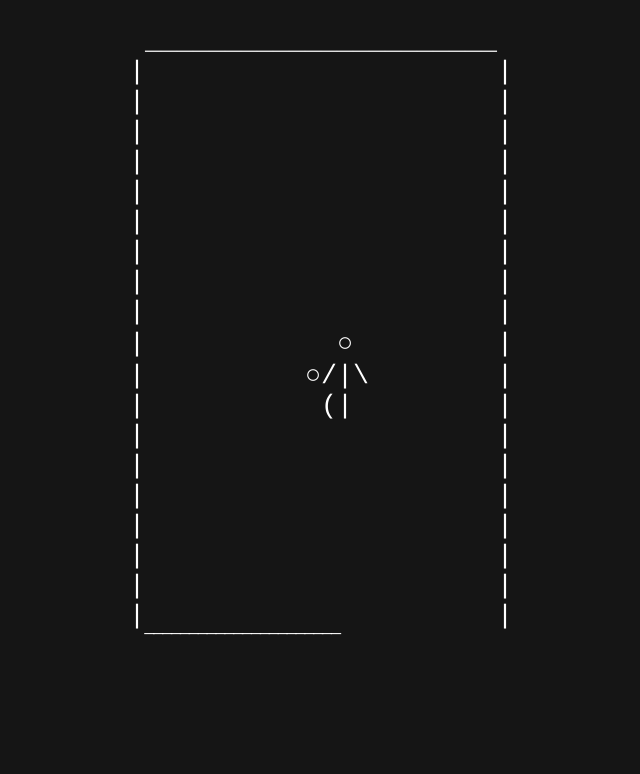
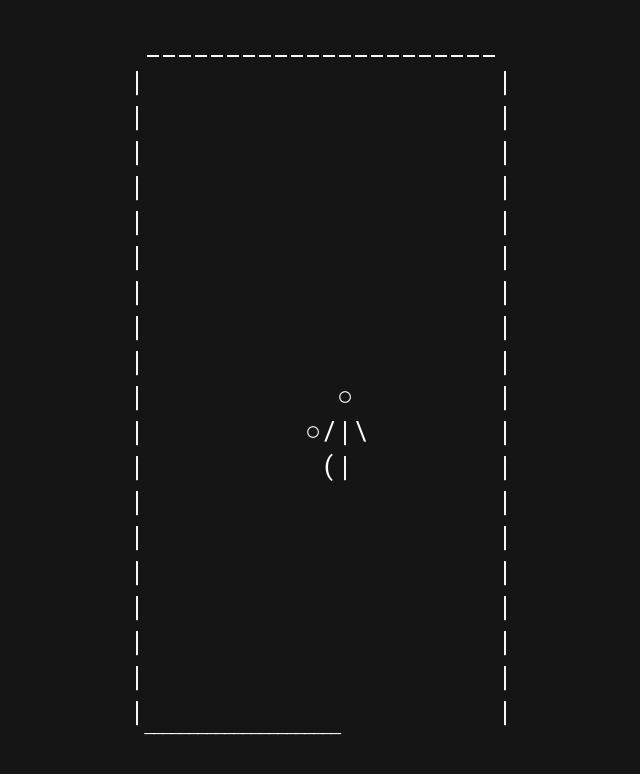
Before and after one commit to Tangshii/ascii_website, a SvelteKit app: page / in a window 1280 px wide. Shown: the top 774 px of the page, without its empty margins (319-959 px from the left). Built offline with nearby package versions, Linux system fonts and the light colour scheme.

Commit message:
Roboto Mono

```diff
--- a/src/app.html
+++ b/src/app.html
@@ -1,7 +1,7 @@
 <!doctype html>
 <html lang="en">
 	<head>
-		<link href='https://fonts.googleapis.com/css?family=Cousine' rel='stylesheet'>
+		<link href='https://fonts.googleapis.com/css?family=Roboto Mono' rel='stylesheet'>
 		<meta charset="utf-8" />
 		<link rel="icon" href="%sveltekit.assets%/favicon.png" />
 		<meta name="viewport" content="width=device-width, initial-scale=1" />
--- a/src/asciiComponents/AsciiDriver.svelte
+++ b/src/asciiComponents/AsciiDriver.svelte
@@ -214,6 +214,6 @@
 	pre {
 		display: flex;
 		justify-content: center;
-		font-family: 'Cousine';
+		font-family: 'Roboto Mono';
 	}
 </style>
```
